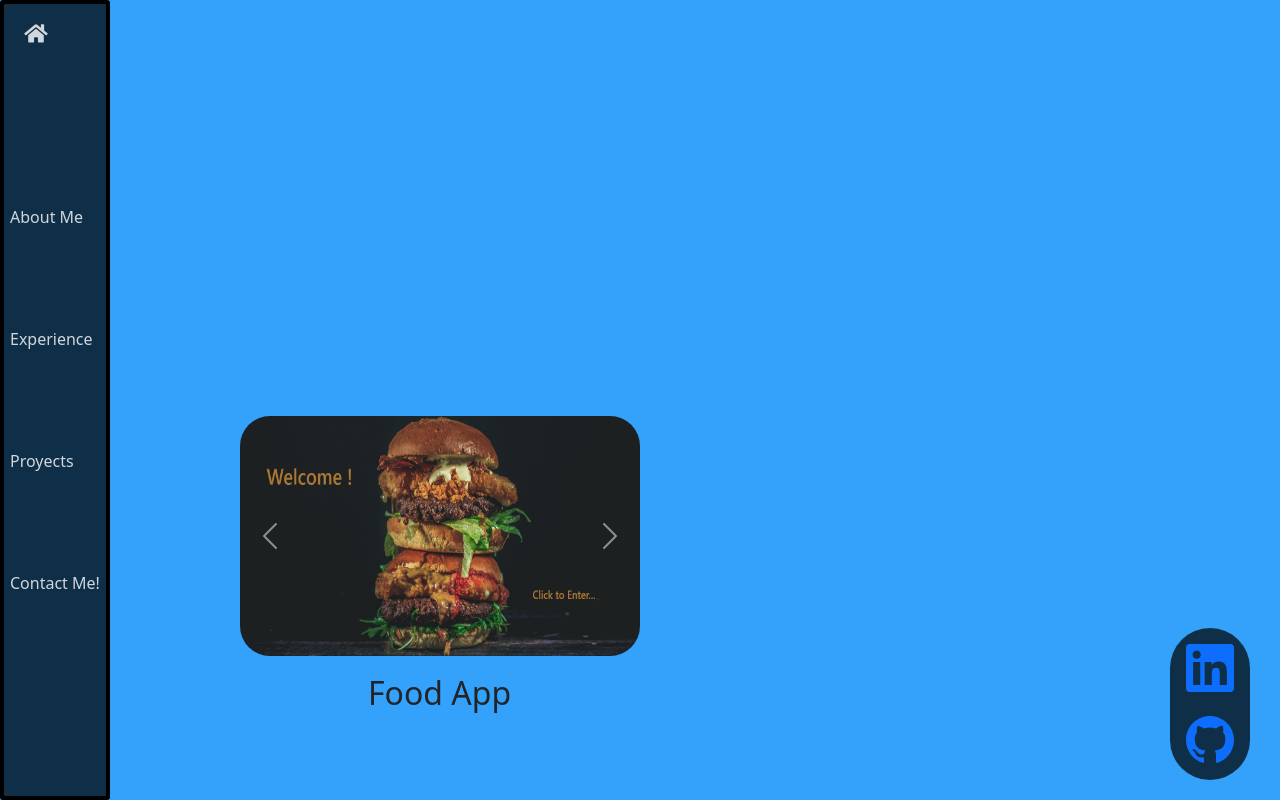
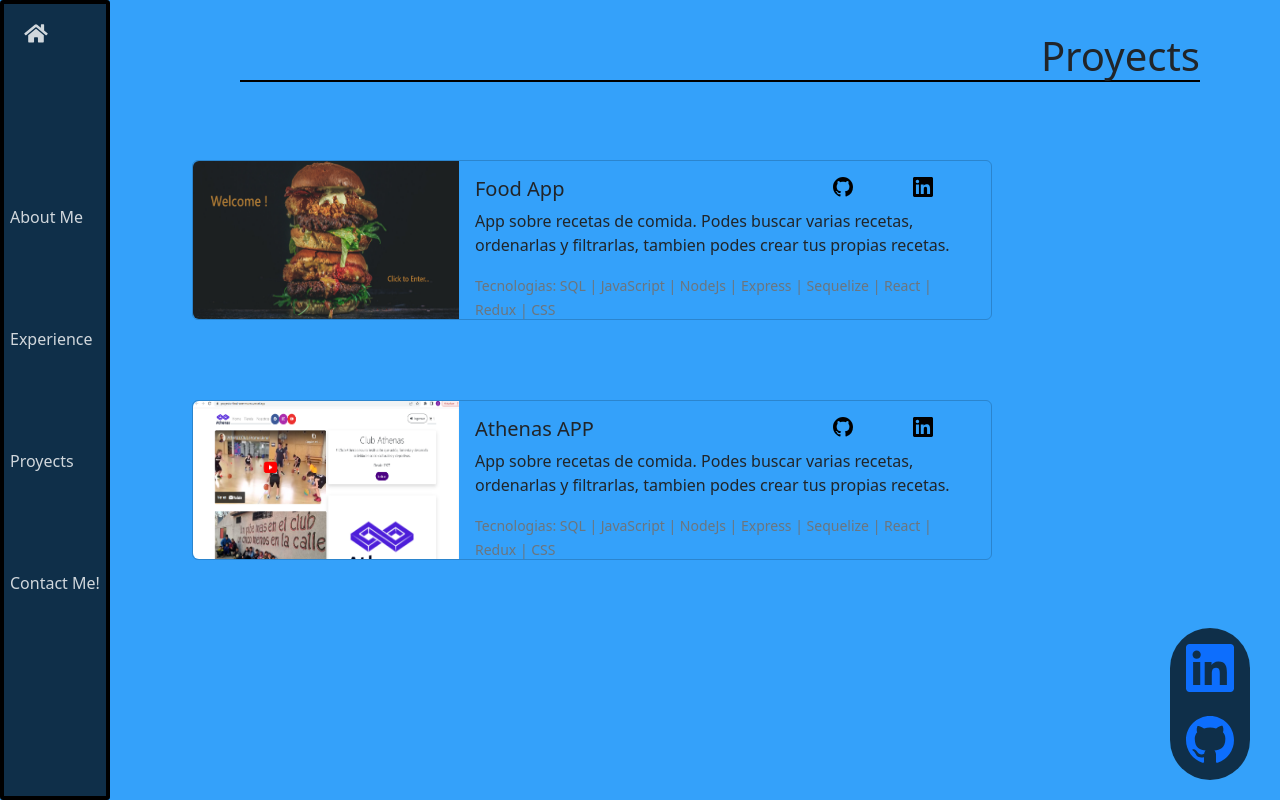
Before and after one commit to San896/Portfolio, a React (Create React App) app: page /proyects in a window 1280 px wide. Built offline with nearby package versions, Linux system fonts and the light colour scheme.

Commit message:
vamoo argentina

```diff
--- a/src/components/Proyects.jsx
+++ b/src/components/Proyects.jsx
@@ -1,76 +1,109 @@
 import React from "react";
-import foto from "../images/foto.png";
-import create from "../images/create.png";
-import home from "../images/home.png";
 import Landing from "../images/Landing.png";
-import style from './Proyects.module.css'
+import LandAthenas from "../images/LandAthenas.png";
+ import style from "./Proyects.module.css";
+ import { BsGithub } from "react-icons/bs";
+ import { SiLinkedin } from "react-icons/si";
 
 
 function Proyects() {
   return (
-    <div className={style.divp}>
+    <div>
+      <h1 className={style.title}>Proyects  </h1>
+
       <div
-      id="carouselExampleInterval"
-      class="carousel slide"
-      data-bs-ride="carousel"
-      style={{display:'flex', width:'25rem', height:'15rem', position:'absolute', left:'15rem', bottom:'9rem'}}
+
+        class="card mb-3"
+        style={{
+            display: "flex",
+            width: "50rem",
+          height: "10rem",
+          position: "absolute",
+          left: "12rem",
+          top: "25rem",
+          backgroundColor: "transparent",
+
+        }}
+
+
       >
+        <div class="row g-0">
+          <div class="col-md-4">
+            <img
+              src={LandAthenas}
+              class="img-fluid rounded-start"
+              alt="..."
+              style={{ height: "9.9rem" }}
+            />
+          </div>
 
-      <div class="carousel-inner">
+          <div class="col-md-8">
+            <div class="card-body">
+              <h5 class="card-title">Athenas APP
+               <a href=""><BsGithub className={style.gh}/></a>
+                <a href=""><SiLinkedin className={style.ln}/></a></h5>
+              <p class="card-text">
+                {" "}
+                App sobre recetas de comida. Podes buscar varias recetas,
+                ordenarlas y filtrarlas, tambien podes crear tus propias
+                recetas.
+              </p>
+              <p class="card-text">
+                <small class="text-muted">
+                  Tecnologias: SQL | JavaScript | NodeJs | Express | Sequelize |
+                  React | Redux | CSS{" "}
+                </small>
+              </p>
+            </div>
+          </div>
+        </div>
+      </div>
 
-        <div class="carousel-item active" data-bs-interval="5000" style={{display:'flex'}}>
+
+
+
+
+      <div
+        class="card mb-3"
+        style={{
+          display: "flex",
+          width: "50rem",
+          height: "10rem",
+          position: "absolute",
+          left: "12rem",
+          top: "10rem",
+          backgroundColor: "transparent",
+        }}
+      >
+        <div class="row g-0">
+          <div class="col-md-4">
             <img
               src={Landing}
-            style={{ display: "flex",width: "25rem", height: "15rem", borderRadius:'30px' }}
+              class="img-fluid rounded-start"
               alt="..."
+              style={{ height: "9.9rem" }}
             />
-          {/* <h5>Titulos 1</h5>
-          <h2> ajsdbnkjbjsdb</h2> */}
           </div>
-
-        <div class="carousel-item" data-bs-interval="5000">
-          <img
-            src={home}
-            style={{ display: "flex",width: "25rem", height: "15rem", borderRadius:'30px' }}
-            alt="..."
-          />
-          {/* <h5>Titulos 2</h5>
-          <h2> ajsdbnkjbjsdb</h2> */}
+          <div class="col-md-8">
+            <div class="card-body">
+              <h5 class="card-title">Food App
+              <a href=""><BsGithub className={style.gh}/></a>
+                <a href=""><SiLinkedin className={style.ln}/></a></h5>
+              <p class="card-text">
+                {" "}
+                App sobre recetas de comida. Podes buscar varias recetas,
+                ordenarlas y filtrarlas, tambien podes crear tus propias
+                recetas.
+              </p>
+              <p class="card-text">
+                <small class="text-muted">
+                  Tecnologias: SQL | JavaScript | NodeJs | Express | Sequelize |
+                  React | Redux | CSS{" "}
+                </small>
+              </p>
             </div>
-
-        <div class="carousel-item">
-          <img
-            src={create}
-            style={{ display: "flex",width: "25rem", height: "15rem", borderRadius:'30px' }}
-            alt="..."
-          />
-                    {/* <h5>Titulos 3</h5>
-          <h2> ajsdbnkjbjsdb</h2> */}
           </div>
-
         </div>
-
-      <button
-        class="carousel-control-prev"
-        type="button"
-        data-bs-target="#carouselExampleInterval"
-        data-bs-slide="prev"
-      >
-        <span class="carousel-control-prev-icon" aria-hidden="true"></span>
-        <span class="visually-hidden">Previous</span>
-      </button>
-      <button
-        class="carousel-control-next"
-        type="button"
-        data-bs-target="#carouselExampleInterval"
-        data-bs-slide="next"
-      >
-        <span class="carousel-control-next-icon" aria-hidden="true"></span>
-        <span class="visually-hidden">Next</span>
-      </button>
-    </div>
-    <div className={style.title}>
-        <h2>Food App</h2>
       </div>
     </div>
   );
--- a/src/components/Proyects.module.css
+++ b/src/components/Proyects.module.css
@@ -1,12 +1,35 @@
-.divp {
+.title {
     display: flex;
-    flex-direction: column;
+    position: absolute;
+    justify-content: end;
+    right: 5rem;
+    top: 2rem;
+    background-color: rgba(128, 128, 128, 0);
+    width: 60rem;
+    border-bottom: 2px solid black ;
 
 }
 
-.title {
-    display: flex;
+
+
+.gh{
     position: absolute;
-    bottom: 5rem;
-    left: 23rem;
+    left: 40rem;
+    color: black;
 }
+
+.gh:hover {
+    width: 2rem;
+    height: 2rem;
+}
+
+.ln{
+    position: absolute;
+    left: 45rem;
+    color: black;
+}
+
+.ln:hover {
+    width: 2rem;
+    height: 2rem;
+}
```
Lines whose indentation alone changed are shown as unchanged.
